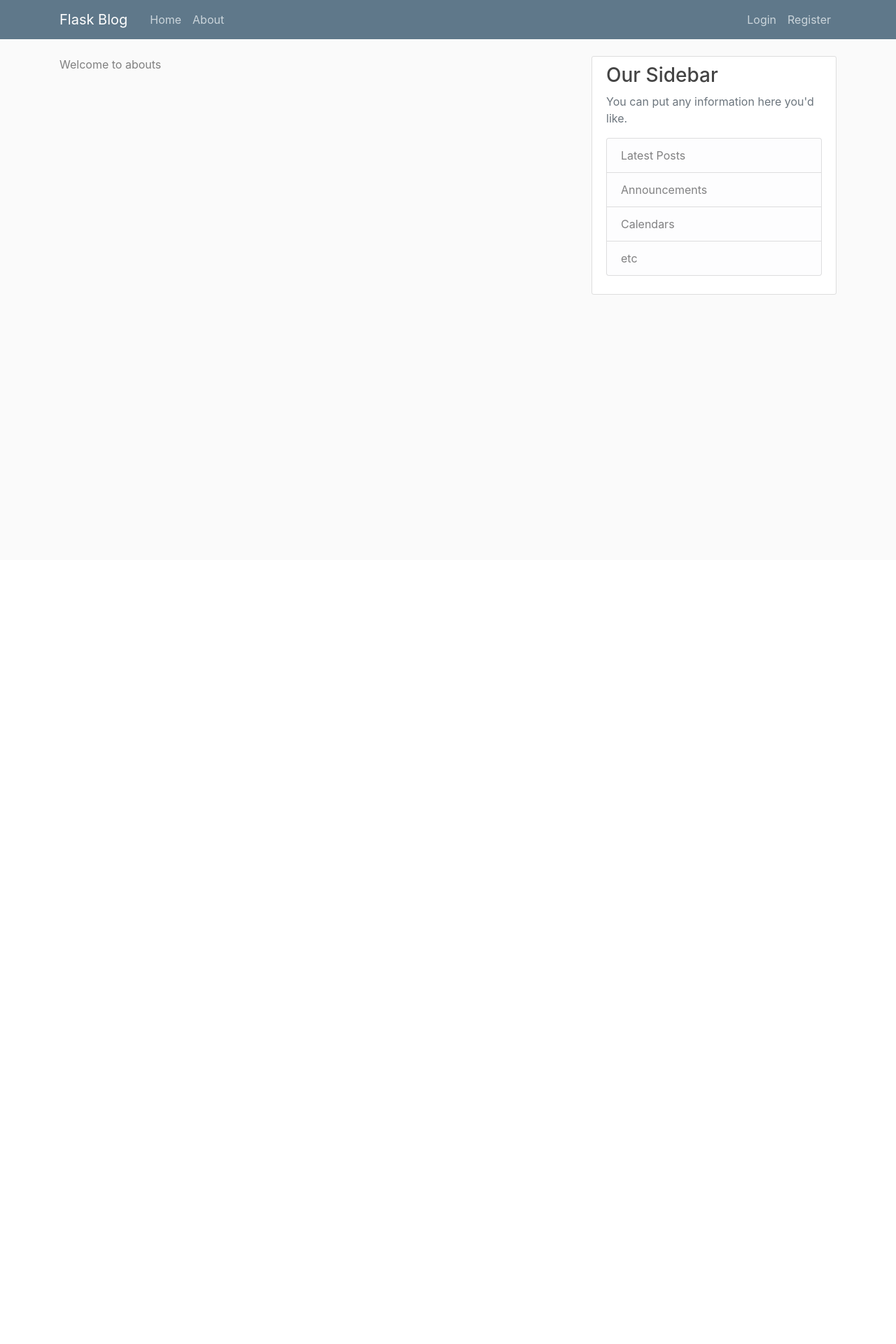
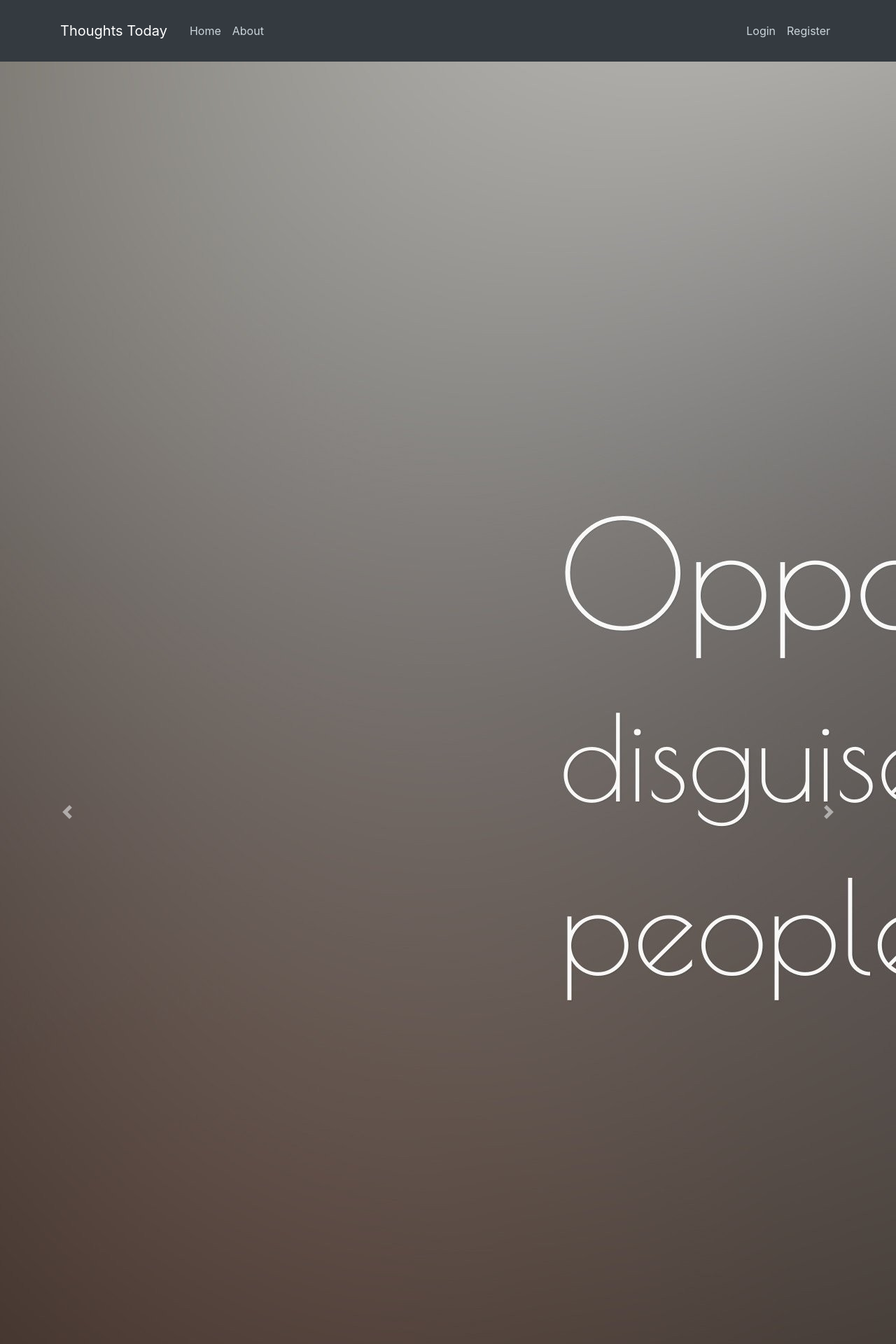
Before and after one commit to samarthsaxena/Python3-Practices, a Flask app: page /about in a window 1280 px wide. Shown: the top 1920 px of the page at 70% size. Before the commit the page ends 421 px from the top, so only its background shows below. Run offline with Flask 2, Linux system fonts and the light colour scheme; some libraries are stand-ins or nearby versions.

Commit message:
Added carousel in html structure

```diff
--- a/flaskwebapp/flaskblog/templates/layout.html
+++ b/flaskwebapp/flaskblog/templates/layout.html
@@ -11,17 +11,50 @@
     <!-- added url_for from Flask -->
     <link href="{{ url_for('static',filename='main.css') }}" rel="stylesheet" type="text/css">
     {% if title %}
-    <title>Flask Blog - {{title}}</title>
+    <title>Thoughts - {{title}}</title>
     {% else %}
-    <title>Flask Blog</title>
+    <title>Thoughts</title>
     {%endif%}
 </head>
 <body>
+<!-- Testing carousel div#demo -->
+<div class="carousel slide" data-ride="carousel" id="demo">
+
+    <!-- Indicators -->
+    <ul class="carousel-indicators">
+        <li class="active" data-slide-to="0" data-target="#demo"></li>
+        <li data-slide-to="1" data-target="#demo"></li>
+        <li data-slide-to="2" data-target="#demo"></li>
+    </ul>
+
+    <!-- The slideshow -->
+    <div class="carousel-inner">
+        <div class="carousel-item active">
+            <img alt="Thought 1" src="{{ url_for('static', filename='carousel_pics/ann_landers_1.jpg') }}">
+        </div>
+        <div class="carousel-item">
+            <img alt="Thought 2" src="{{ url_for('static', filename='carousel_pics/samarth_1.jpg') }}">
+        </div>
+        <div class="carousel-item">
+            <img alt="Thought 3" src="{{ url_for('static', filename='carousel_pics/william_wordswoth_1.jpg') }}">
+        </div>
+    </div>
+
+    <!-- Left and right controls -->
+    <a class="carousel-control-prev" data-slide="prev" href="#demo">
+        <span class="carousel-control-prev-icon"></span>
+    </a>
+    <a class="carousel-control-next" data-slide="next" href="#demo">
+        <span class="carousel-control-next-icon"></span>
+    </a>
+
+</div>
 <!-- header tag is a code snippet from https://github.com/CoreyMSchafer/code_snippets/blob/master/Python/Flask_Blog/snippets/navigation.html-->
+
 <header class="site-header">
-    <nav class="navbar navbar-expand-md navbar-dark bg-steel fixed-top">
-        <div class="container">
-            <a class="navbar-brand mr-4" href="/">Flask Blog</a>
+    <nav class="navbar navbar-expand-lg bg-dark navbar-dark fixed-top">
+        <div class="container p-3">
+            <a class="navbar-brand mr-4" href="/">Thoughts Today</a>
             <button aria-controls="navbarToggle" aria-expanded="false" aria-label="Toggle navigation"
                     class="navbar-toggler"
                     data-target="#navbarToggle" data-toggle="collapse" type="button">
```
